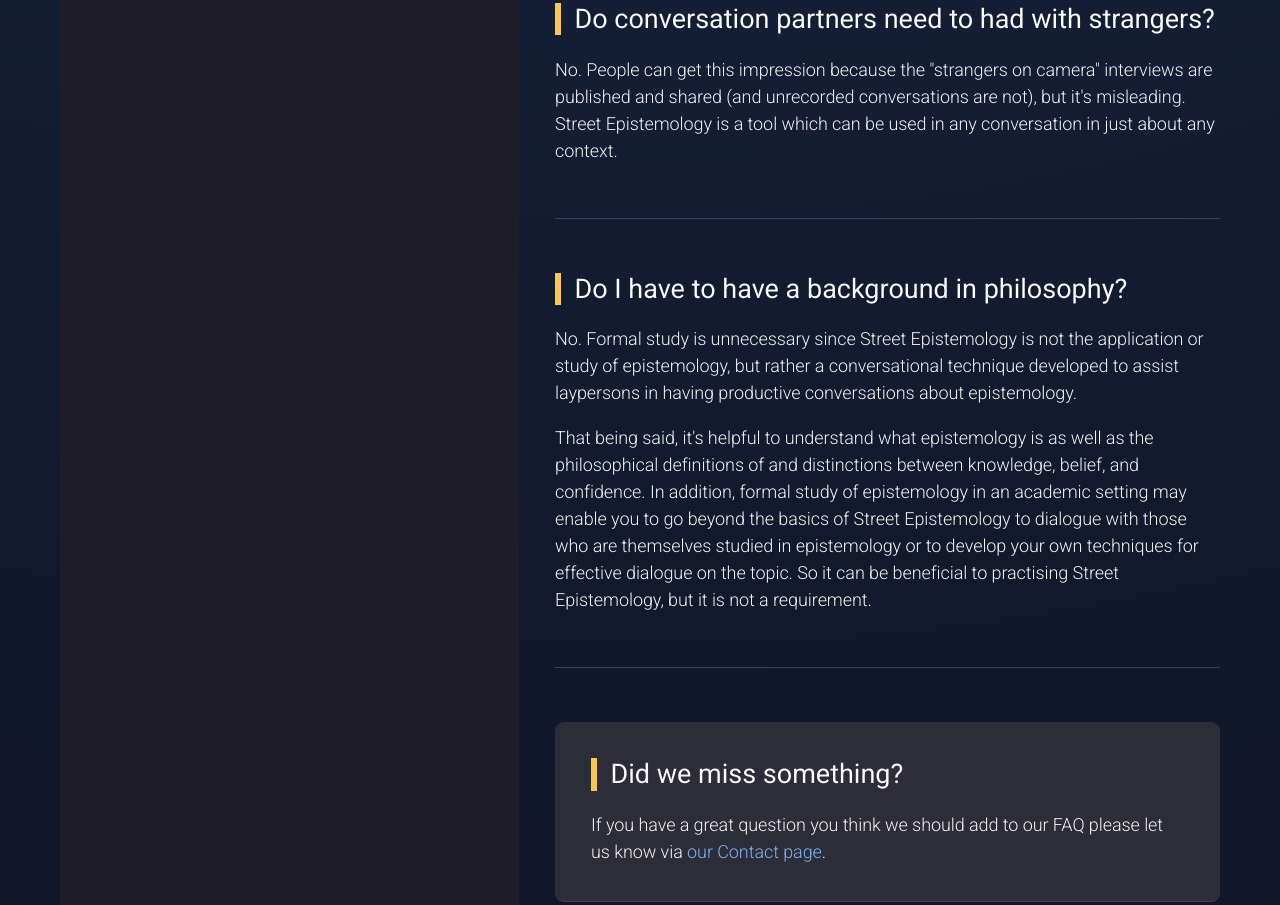
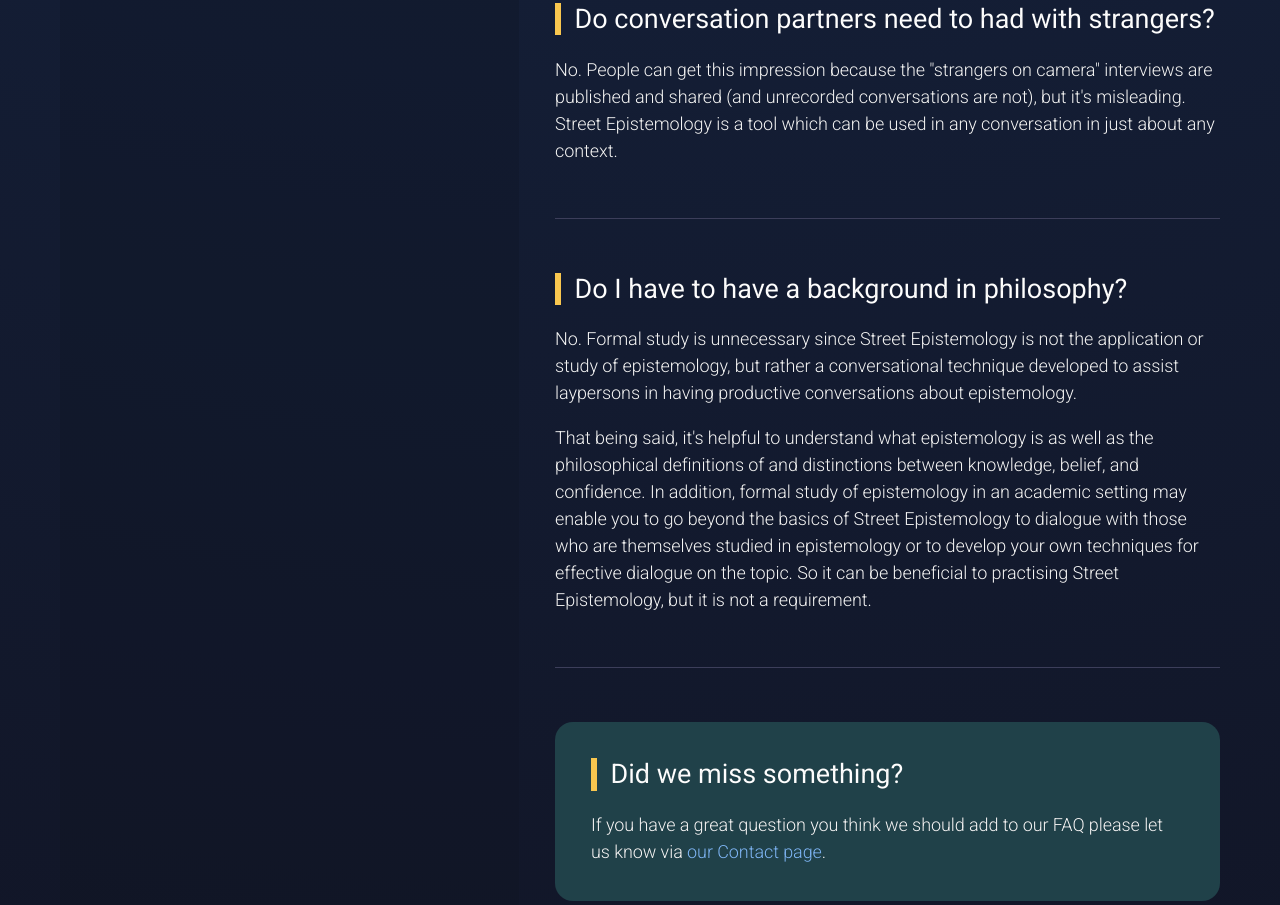
Before and after one commit to William-Owen/streetepistemology.website, a Gatsby site: page /faqs in a window 1280 px wide. Shown: the part 1895-2800 px from the top of the page. Built offline with nearby package versions, Linux system fonts and the light colour scheme; Gatsby itself is replaced by a stand-in of ours.

Commit message:
minor tone tweeks

```diff
--- a/src/components/layout/base.sass
+++ b/src/components/layout/base.sass
@@ -23,7 +23,7 @@
 	--color-green-text: #fff
 	--color-green-link: #fff5b3
 	--color-green-lines: #ffffff40
-	--color-island: #1F1D2A
+	--color-island: #1012203d
 
 	// Screen sizing
 
--- a/src/pages/faqs/faqs.module.sass
+++ b/src/pages/faqs/faqs.module.sass
@@ -48,6 +48,7 @@
 
 	.didWeMissSomething
 
-		background: #2D2D39
+		background: #204149
 		padding: 2rem 2rem 1rem 2rem
-		border-radius: .5rem
+		border-radius: 1rem
+		border: none
--- a/src/pages/index.module.sass
+++ b/src/pages/index.module.sass
@@ -22,7 +22,7 @@
 		background: #000000
 		border-radius: 2rem
 		margin: 0 2rem 2rem 2rem
-		background-image: radial-gradient(circle,#0b2961, #00042c)
+		background-image: radial-gradient(circle at 80% 50%,#0b2961, #00042c)
 		background-position: 50% 90%
 
 		.creativeContainer
```
